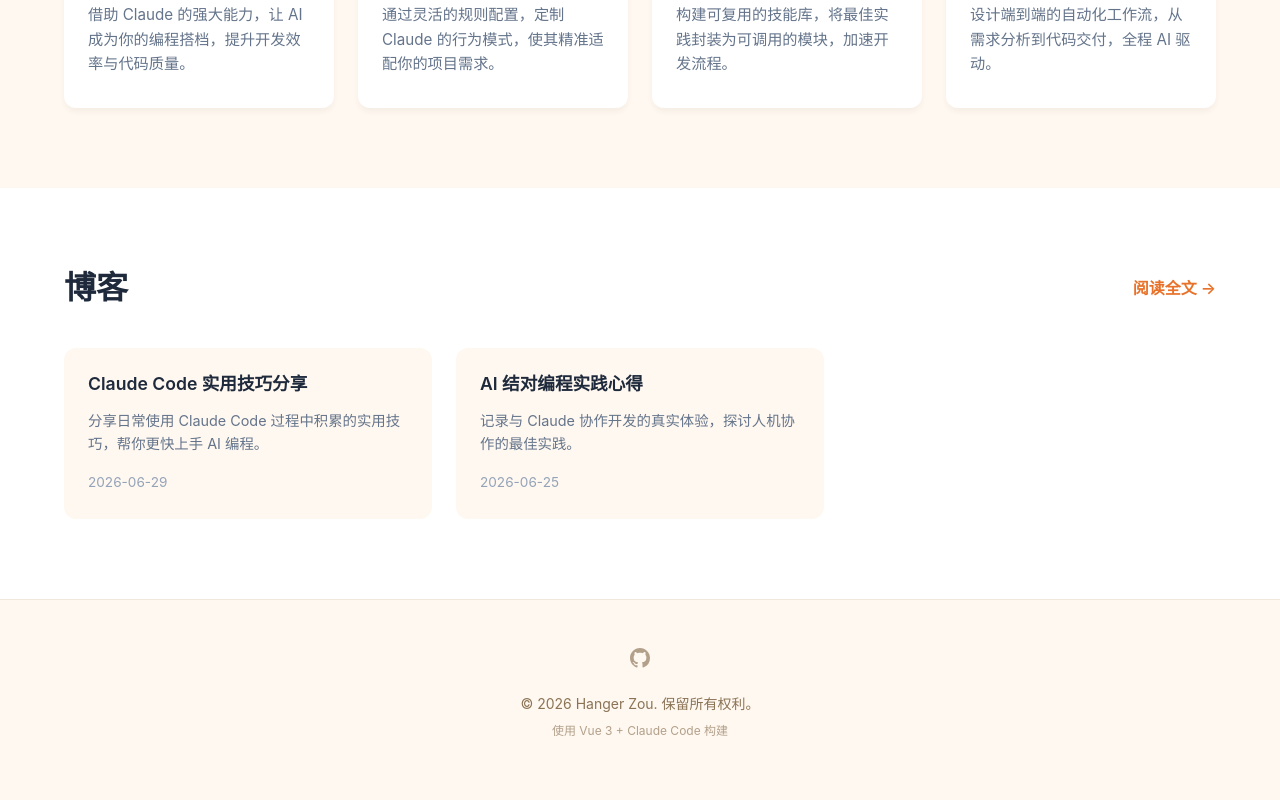
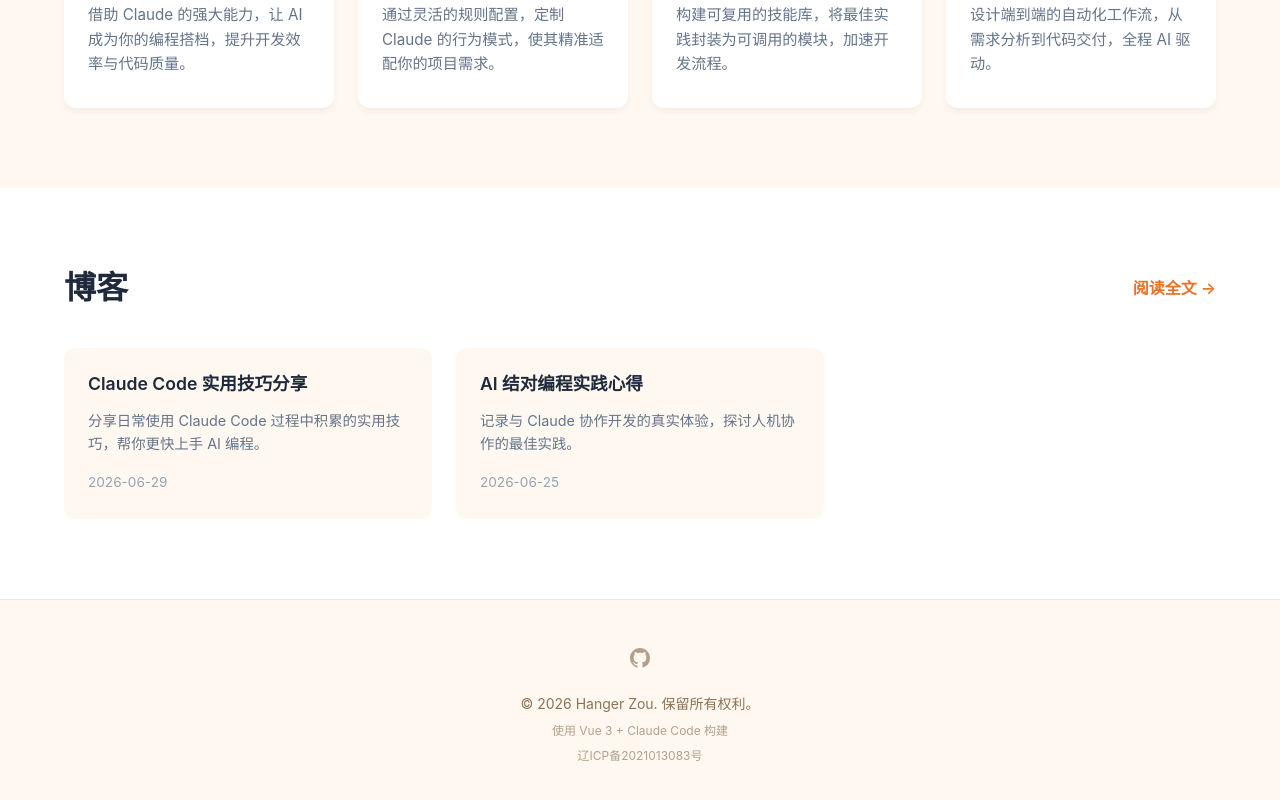
Before and after one commit to HangerZou/HangerAIBlog, a Vue app: page / in a window 1280 px wide. Shown: the part 713-1513 px from the top of the page. Built offline with nearby package versions, Linux system fonts and the light colour scheme.

Commit message:
feat: 添加 ICP 备案号

```diff
--- a/src/components/layout/AppFooter.vue
+++ b/src/components/layout/AppFooter.vue
@@ -63,6 +63,11 @@
       <div class="app-footer__info">
         <p class="app-footer__copyright">{{ t('footer.copyright') }}</p>
         <p class="app-footer__built-with">{{ t('footer.builtWith') }}</p>
+        <p class="app-footer__icp">
+          <a href="https://beian.miit.gov.cn/" target="_blank" rel="noopener noreferrer">
+            辽ICP备2021013083号
+          </a>
+        </p>
       </div>
     </div>
   </footer>
@@ -125,7 +130,22 @@
   &__built-with {
     font-size: $font-size-xs;
     color: $color-text-muted;
+    margin-bottom: $space-1;
+  }
+
+  &__icp {
+    font-size: $font-size-xs;
+    color: $color-text-muted;
     margin-bottom: 0;
+
+    a {
+      color: inherit;
+      text-decoration: none;
+
+      &:hover {
+        color: $color-primary;
+      }
+    }
   }
 }
 </style>
```
